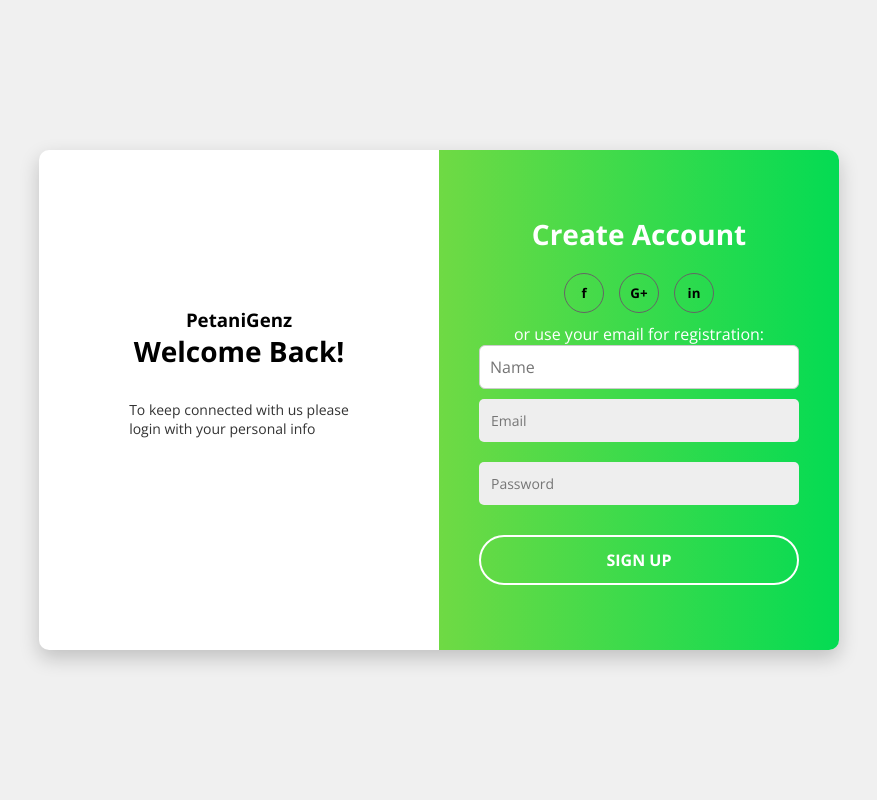
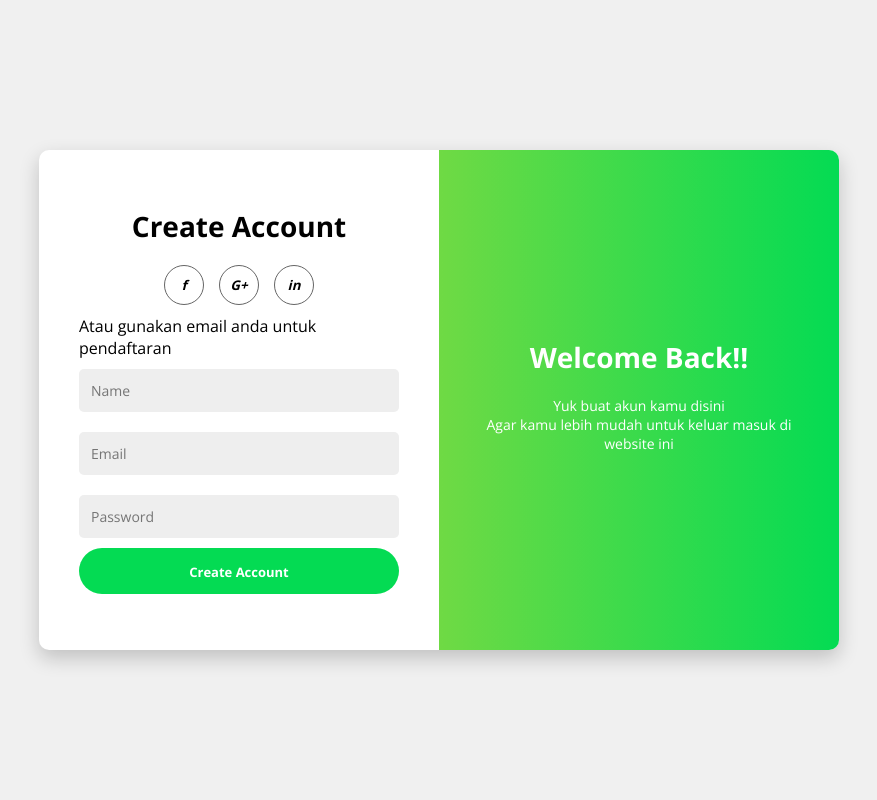
Before and after one commit to vallx86/KelompokTani, a PHP site: page /sigin.html in a window 1280 px wide. Shown: the whole page, without its empty margins (201-1078 px from the left). Run offline with PHP 8.4, Linux system fonts and the light colour scheme.

Commit message:
memperbaiki login dan sigin

```diff
--- a/loginstyle.css
+++ b/loginstyle.css
@@ -8,13 +8,11 @@
 }
 
 body {
- font-family: 'Roboto', sans-serif;
-  background-color: #f0f0f0;
-  display: flex;
-  justify-content: center;
-  align-items: center;
-  height: 100vh;
-  margin: 0;
+    background-color: #f0f0f0;
+    display: flex;
+    justify-content: center;
+    align-items: center;
+    height: 100vh;
 }
 
 .container {
@@ -27,8 +25,44 @@ body {
     overflow: hidden;
 }
 
-.signin-container,
+/* LEFT PANEL (Sign In Prompt) */
 .signup-container {
+    width: 50%;
+    padding: 40px;
+    background: linear-gradient(to right, #6fda44, #04db53);
+    color: white;
+    text-align: center;
+    display: flex;
+    flex-direction: column;
+    justify-content: center;
+    align-items: center;
+}
+
+.signup-container h2 {
+    font-size: 28px;
+    font-weight: 700;
+    margin-bottom: 10px;
+}
+
+.signup-container p {
+    margin: 10px 0;
+    font-size: 14px;
+    color: white;
+}
+
+.signup-btn {
+    padding: 12px 24px;
+    border: 2px solid white;
+    border-radius: 25px;
+    background: transparent;
+    color: white;
+    font-weight: bold;
+    cursor: pointer;
+    transition: 0.3s;
+}
+
+/* RIGHT PANEL (Register Form) */
+.signin-container {
     width: 50%;
     padding: 40px;
     display: flex;
@@ -37,8 +71,7 @@ body {
     align-items: center;
 }
 
-.signin-container h2,
-.signup-container h2 {
+.signin-container h2 {
     margin-bottom: 20px;
     font-size: 28px;
     font-weight: 700;
@@ -60,12 +93,7 @@ body {
     font-weight: bold;
 }
 
-.signin-container p {
-    margin: 10px 0;
-    font-size: 14px;
-    color: #333;
-}
-
+input[type="text"],
 input[type="email"],
 input[type="password"] {
     width: 100%;
@@ -84,33 +112,19 @@ a {
     margin-bottom: 20px;
 }
 
-.signin-btn,
-.signup-btn {
+.signin-btn {
     padding: 12px 24px;
     border: none;
     border-radius: 25px;
+    background: #04db53;
+    color: white;
     font-weight: bold;
     cursor: pointer;
     transition: 0.3s;
-}
-
-.signin-btn {
-    background: #04db53;
-    color: white;
-}
-
-.signup-btn {
-    background: transparent;
-    color: white;
-    border: 2px solid white;
-}
-
-.signup-container {
-    background: linear-gradient(to right, #6fda44, #04db53);
-    color: white;
     text-align: center;
 }
 
+/* FORM CONTAINER (Optional for other forms if needed) */
 .form-container {
     background-color: white;
     padding: 30px;
@@ -155,4 +169,5 @@ form button {
 }
 
 form button:hover {
-    background-color: #45a049; }
+    background-color: #45a049;
+}
--- a/sigin.html
+++ b/sigin.html
@@ -4,38 +4,51 @@
 <head>
     <meta charset="UTF-8">
     <meta name="viewport" content="width=device-width, initial-scale=1.0">
-    <title>Login & Register UI</title>
+    <title>Create Account</title>
     <link href="https://fonts.googleapis.com/css2?family=Open+Sans:wght@400;700&display=swap" rel="stylesheet">
     <link rel="stylesheet" href="loginstyle.css">
 </head>
 
 <body>
     <div class="container">
+        <!-- Form Create Account -->
         <div class="signin-container">
-            <div class="logo">
-                <h3>PetaniGenz</h3>
-            </div>
-            <h2>Welcome Back!</h2>
-            <p>To keep connected with us please<br>login with your personal info</p>
-            <button class="signup-btn">SIGN IN</button>
-        </div>
-
-        <div class="signup-container">
             <h2>Create Account</h2>
             <div class="social-icons">
-                <button>f</button>
-                <button>G+</button>
-                <button>in</button>
+                <button><em>f</em></button>
+                <button><em>G+</em></button>
+                <button><em>in</em></button>
             </div>
-            <p>or use your email for registration:</p>
+            <p>Atau gunakan email anda untuk pendaftaran</p>
             <form>
                 <input type="text" placeholder="Name" required>
                 <input type="email" placeholder="Email" required>
                 <input type="password" placeholder="Password" required>
-                <button type="submit" class="signup-btn">SIGN UP</button>
+                <div class="signin-btn" >
+                    <a href="login.html">Create Account</a>
+                </div>
             </form>
         </div>
+
+        <!-- Panel Hijau -->
+        <div class="signup-container">
+            <h2>Welcome Back!!</h2>
+            <p>Yuk buat akun kamu disini<br>Agar kamu lebih mudah untuk keluar masuk di website ini</p>
+        </div>
     </div>
+    <script>
+        // Tangkap form saat user klik submit
+        document.getElementById("signupForm").addEventListener("submit", function (e) {
+            const name = this.querySelector('input[type="text"]');
+            const email = this.querySelector('input[type="email"]');
+            const password = this.querySelector('input[type="password"]');
+
+            if (!name.value.trim() || !email.value.trim() || !password.value.trim()) {
+                alert("Semua kolom harus diisi untuk Sign Up!");
+                e.preventDefault();
+            }
+        });
+    </script>
 </body>
 
 </html>
```
Also changed, not shown: login.html (+22 -6 lines).
